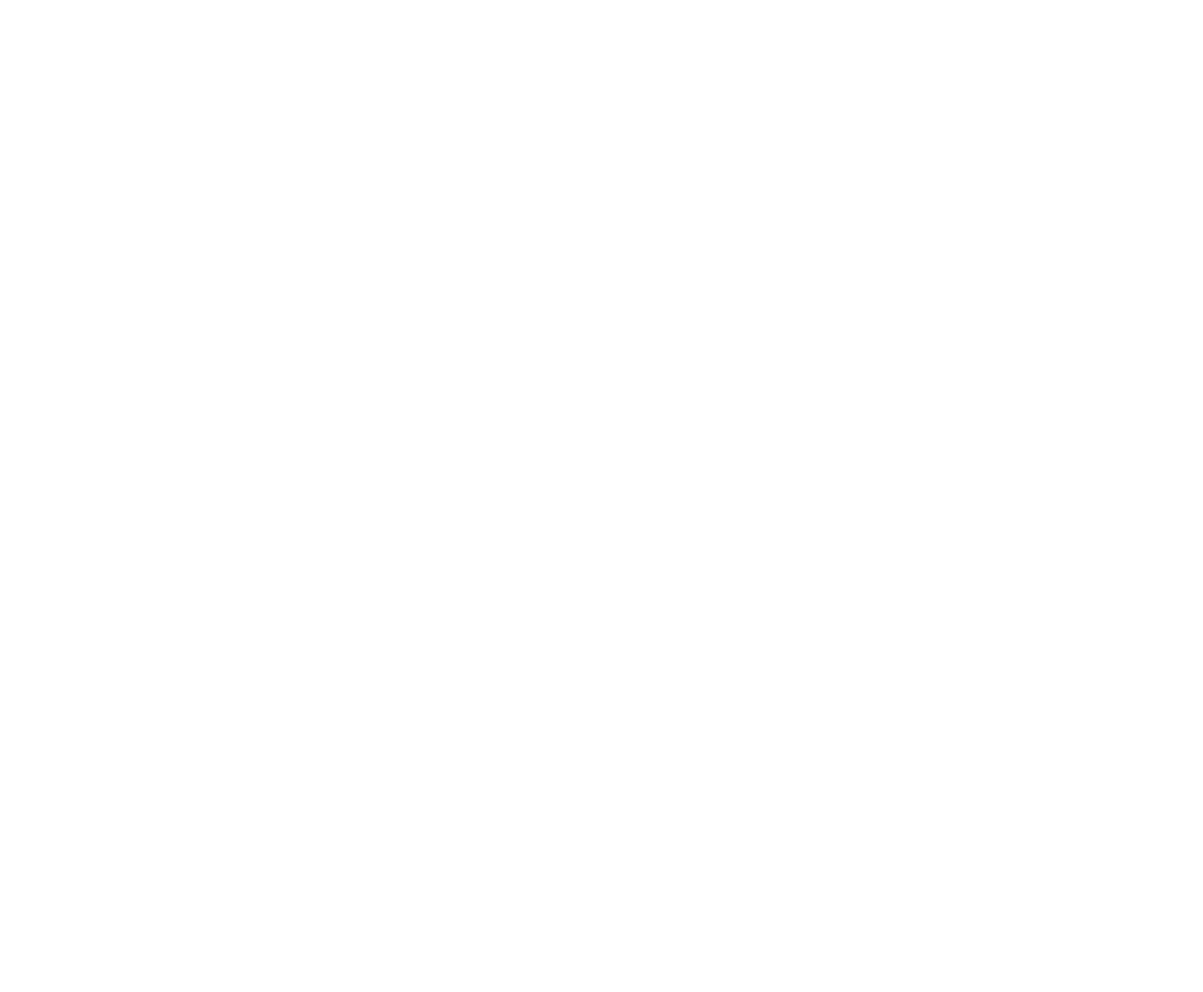
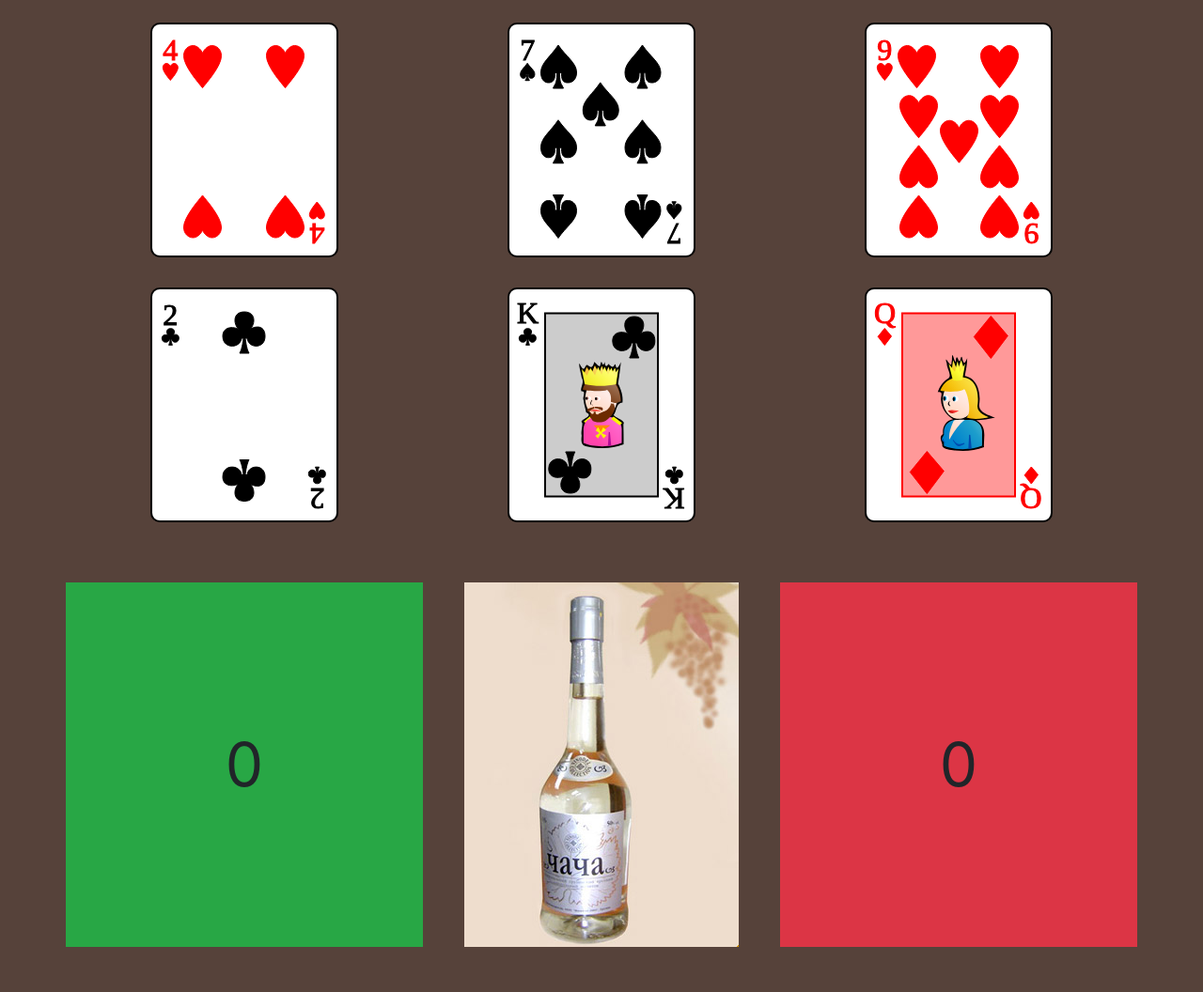
Before and after one commit to DavidTbilisi/cardGame, a plain HTML site: page docs/index.html in a window 1280 px wide. Shown: the whole page at 94% size. Before the commit the page ends 800 px from the top, so only its background shows below. Drawn offline with nearby package versions, Linux system fonts and the light colour scheme.

Commit message:
added docs index

```diff
--- a/docs/index.html
+++ b/docs/index.html
@@ -3,9 +3,32 @@
     <meta charset="UTF-8">
     <meta name="viewport" content="width=device-width, initial-scale=1.0">
     <meta http-equiv="X-UA-Compatible" content="ie=edge">
-    <title>DOCS</title>
+
+    <link rel="stylesheet" href="https://maxcdn.bootstrapcdn.com/bootstrap/4.0.0/css/bootstrap.min.css" integrity="sha384-Gn5384xqQ1aoWXA+058RXPxPg6fy4IWvTNh0E263XmFcJlSAwiGgFAW/dAiS6JXm" crossorigin="anonymous">
+<link rel="stylesheet" href="../css/main.css">
+    <script src="https://cdn.jsdelivr.net/npm/vue@2.5.13/dist/vue.js"></script>
+
+    <title>Game</title>
 </head>
 <body>
+    <div class="container text-center" id="root">
+        <div class="row pt-2">
+            <div class="col-sm-4 p-3" v-for="card in cards">
+                <img class="img-fluid" :src="`../img/kard/${card}.svg`" :data-match="card" @click="test">
+            </div>
+        </div>
 
+        <div class="row pt-5 pb-5" id="points">
+            <div class="col d-flex justify-content-center align-items-center bg-success">{{points.win}}</div>
+            <div class="col">
+                <img class="img-fluid" :src="`../img/obr/${fromGenCards}.jpg`" :data-match="fromGenCards" alt="">
+            </div>
+            <div class="col d-flex justify-content-center align-items-center bg-danger">{{points.lost}}</div>
+        </div>
+    </div>
+    <script src="https://code.jquery.com/jquery-3.2.1.slim.min.js" integrity="sha384-KJ3o2DKtIkvYIK3UENzmM7KCkRr/rE9/Qpg6aAZGJwFDMVNA/GpGFF93hXpG5KkN" crossorigin="anonymous"></script>
+<script src="https://cdnjs.cloudflare.com/ajax/libs/popper.js/1.12.9/umd/popper.min.js" integrity="sha384-ApNbgh9B+Y1QKtv3Rn7W3mgPxhU9K/ScQsAP7hUibX39j7fakFPskvXusvfa0b4Q" crossorigin="anonymous"></script>
+<script src="https://maxcdn.bootstrapcdn.com/bootstrap/4.0.0/js/bootstrap.min.js" integrity="sha384-JZR6Spejh4U02d8jOt6vLEHfe/JQGiRRSQQxSfFWpi1MquVdAyjUar5+76PVCmYl" crossorigin="anonymous"></script>
+<script src="../js/main.js"></script>
 </body>
 </html>
```
